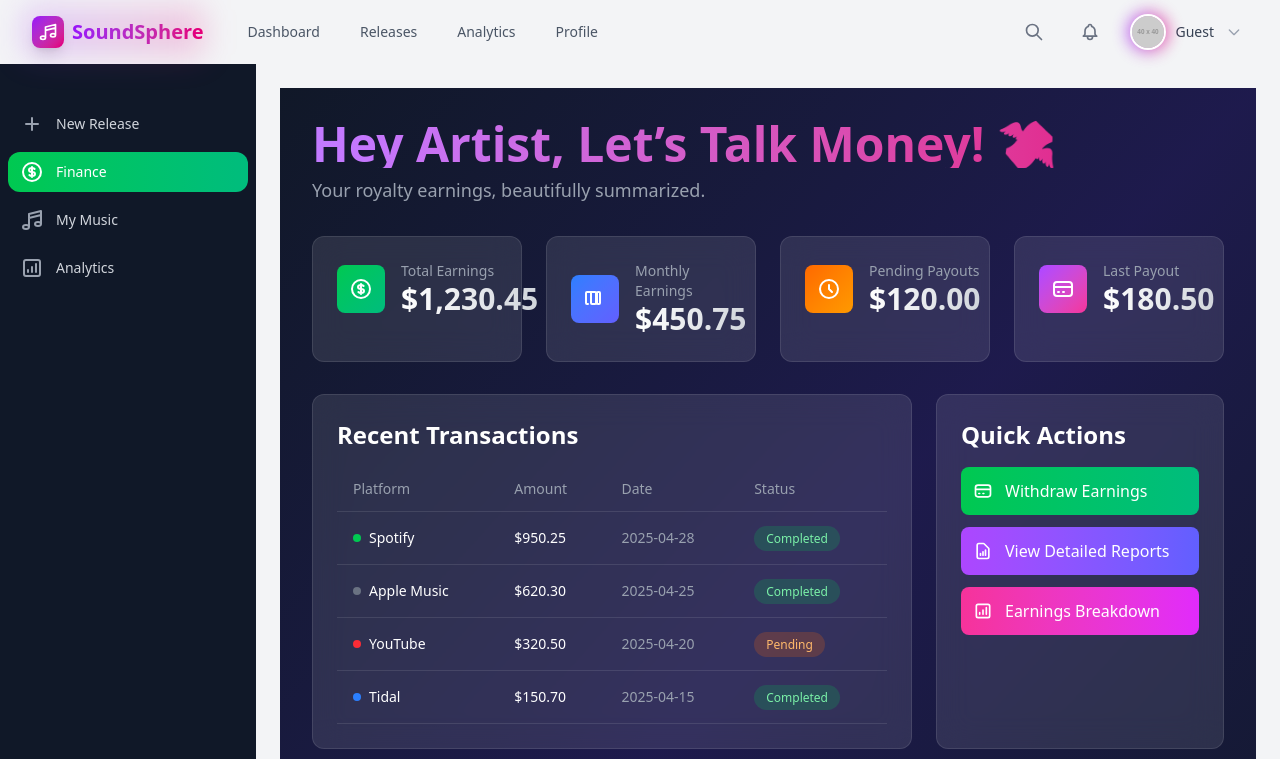
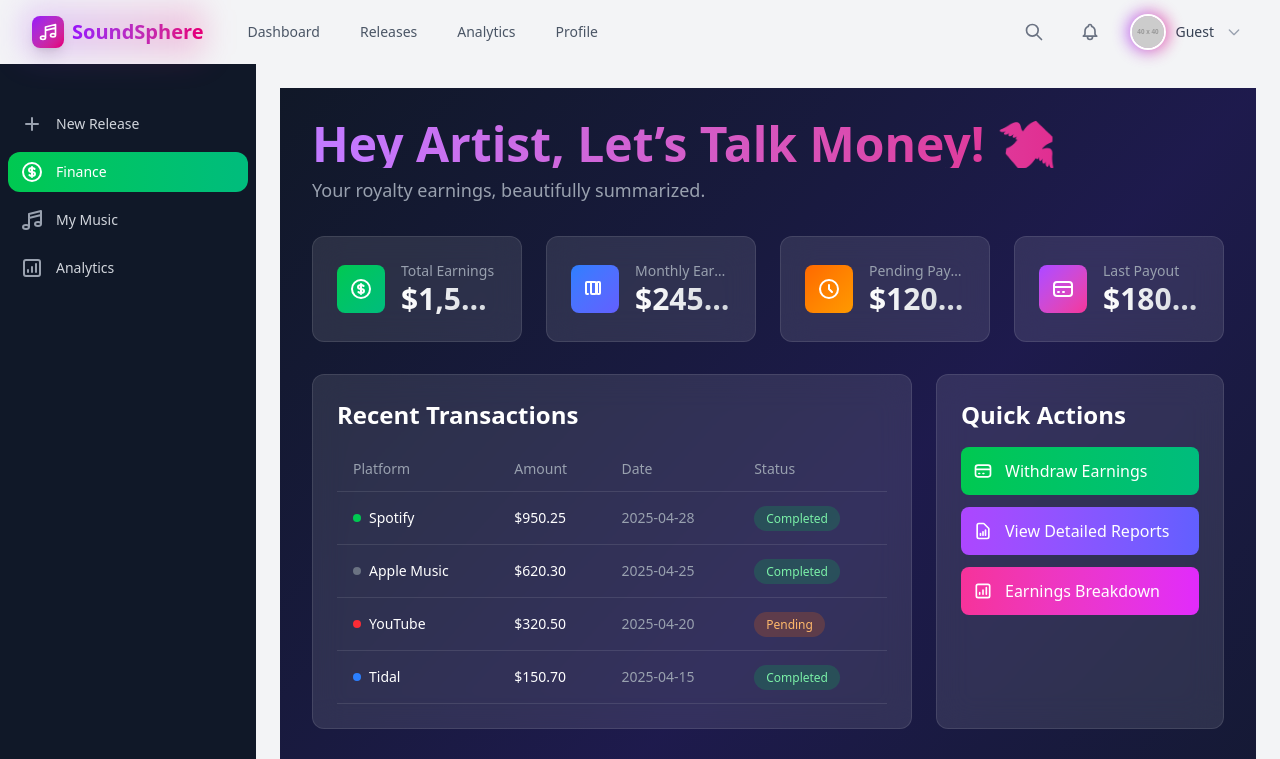
Before and after one commit to Lawrence137/soundsphere, a React (Vite) app: page /finance in a window 1280 px wide. Shown: the top 759 px of the page. Built offline with nearby package versions, Linux system fonts and the light colour scheme.

Commit message:
overflow fix

```diff
--- a/src/pages/Finance.jsx
+++ b/src/pages/Finance.jsx
@@ -6,12 +6,12 @@ import { motion } from 'framer-motion';
 const Finance = () => {
   const { user } = useAuth();
 
-  // Mock royalty data - replace with real data from your backend
+  // Mock royalty data with larger numbers to test overflow
   const royaltyStats = {
-    totalEarnings: 1230.45,
-    monthlyEarnings: 450.75,
-    pendingPayouts: 120.00,
-    lastPayout: 180.50,
+    totalEarnings: 1523045.67, // Larger number to test overflow
+    monthlyEarnings: 245075.89,
+    pendingPayouts: 120000.00,
+    lastPayout: 180050.12,
   };
 
   const recentTransactions = [
@@ -90,7 +90,7 @@ const Finance = () => {
         {/* Royalty Metrics */}
         <motion.div
           variants={containerVariants}
-          className="grid grid-cols-1 sm:grid-cols-2 lg:grid-cols-4 gap-4 md:gap-6 mb-8"
+          className="grid grid-cols-1 sm:grid-cols-2 lg:grid-cols-4 gap-4 md:gap-6 mb-8 w-full max-w-full"
         >
           {[
             {
@@ -121,10 +121,10 @@ const Finance = () => {
             <motion.div
               key={stat.label}
               variants={itemVariants}
-              className="bg-white/10 backdrop-blur-lg rounded-xl p-6 border border-white/10 hover:bg-white/20 transition-all duration-300 group"
+              className="bg-white/10 backdrop-blur-lg rounded-xl p-4 sm:p-6 border border-white/10 hover:bg-white/20 transition-all duration-300 group w-full"
             >
               <div className="flex items-center space-x-4">
-                <div className={`p-3 rounded-lg bg-gradient-to-br ${stat.gradient} transform group-hover:scale-110 transition-transform duration-300`}>
+                <div className={`p-3 rounded-lg bg-gradient-to-br ${stat.gradient} transform group-hover:scale-110 transition-transform duration-300 flex-shrink-0`}>
                   <svg
                     className="h-6 w-6 text-white"
                     fill="none"
@@ -139,9 +139,9 @@ const Finance = () => {
                     />
                   </svg>
                 </div>
-                <div>
-                  <p className="text-sm text-gray-400">{stat.label}</p>
-                  <p className="text-2xl md:text-3xl font-bold bg-clip-text text-transparent bg-gradient-to-r from-white to-gray-300 group-hover:from-purple-400 group-hover:to-pink-600 transition-all duration-300">
+                <div className="flex-1 min-w-0">
+                  <p className="text-sm text-gray-400 truncate">{stat.label}</p>
+                  <p className="text-lg sm:text-xl md:text-2xl lg:text-3xl font-bold bg-clip-text text-transparent bg-gradient-to-r from-white to-gray-300 group-hover:from-purple-400 group-hover:to-pink-600 transition-all duration-300 whitespace-nowrap overflow-hidden text-ellipsis">
                     {stat.value}
                   </p>
                 </div>
@@ -153,7 +153,7 @@ const Finance = () => {
         {/* Recent Transactions and Quick Actions */}
         <motion.div
           variants={containerVariants}
-          className="grid grid-cols-1 lg:grid-cols-3 gap-4 md:gap-6"
+          className="grid grid-cols-1 lg:grid-cols-3 gap-4 md:gap-6 w-full max-w-full"
         >
           {/* Transactions Section */}
           <motion.div
@@ -277,7 +277,7 @@ const Finance = () => {
         {/* Bonus: Earnings Trend Card */}
         <motion.div
           variants={itemVariants}
-          className="mt-8 bg-white/10 backdrop-blur-lg rounded-xl p-6 border border-white/10"
+          className="mt-8 bg-white/10 backdrop-blur-lg rounded-xl p-6 border border-white/10 w-full max-w-full"
         >
           <h2 className="text-2xl font-semibold text-white mb-4">Earnings Trend</h2>
           <div className="relative h-64 flex items-center justify-center">
@@ -285,7 +285,6 @@ const Finance = () => {
               <p>Interactive Earnings Chart Coming Soon! 📈</p>
               <p className="text-sm mt-2">Track your earnings growth over time.</p>
             </div>
-            {/* Placeholder for a chart - you can integrate Chart.js or another library here */}
           </div>
         </motion.div>
       </motion.main>
```
